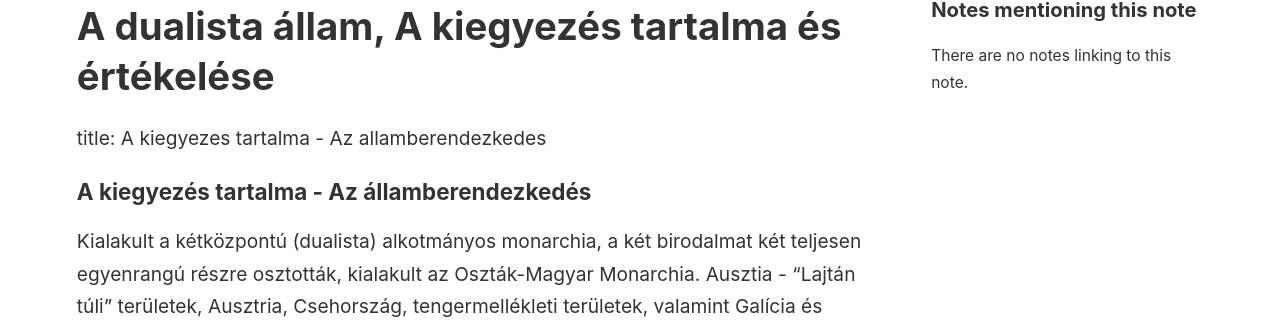
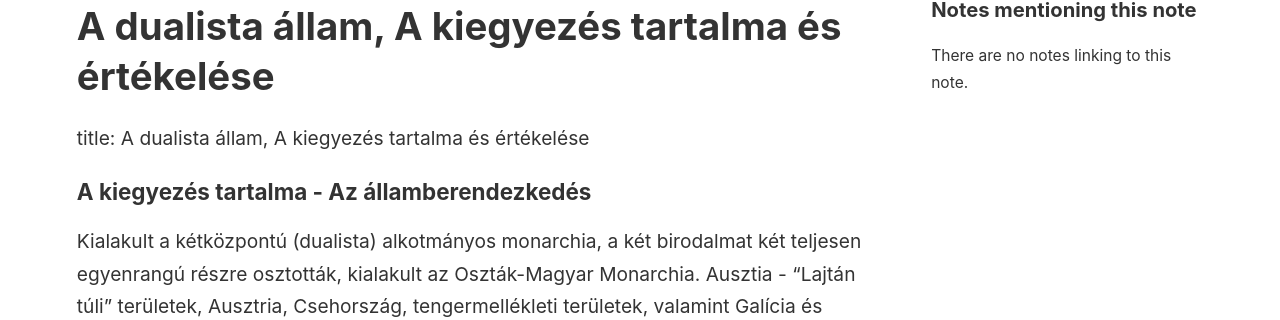
Before and after one commit to Danvenrit/jegyzet-jegyzetek, a Jekyll site: the page built from _notes/tortenelem/A dualista allam A kiegyezes tartalma es ertekelese.md, in a window 1280 px wide and 900 px high. Shown: the part 280-600 px from the top of the window. Built offline with Jekyll 4.4.1, drawn with Linux system fonts in a browser that asks for light colours.

Commit message:
asdsadasda

```diff
--- a/_notes/tortenelem/A dualista allam A kiegyezes tartalma es ertekelese.md
+++ b/_notes/tortenelem/A dualista allam A kiegyezes tartalma es ertekelese.md
@@ -1,6 +1,6 @@
 # A dualista állam, A kiegyezés tartalma és értékelése
 
-title: A kiegyezes tartalma - Az allamberendezkedes
+title: A dualista állam, A kiegyezés tartalma és értékelése
 
 
 ### A kiegyezés tartalma - Az államberendezkedés
```
Also changed, not shown: _notes/tortenelem/A foldrajzi felfedezesek es a kapitalista gazdasag jellemzoi.md (+2 -0 lines).
